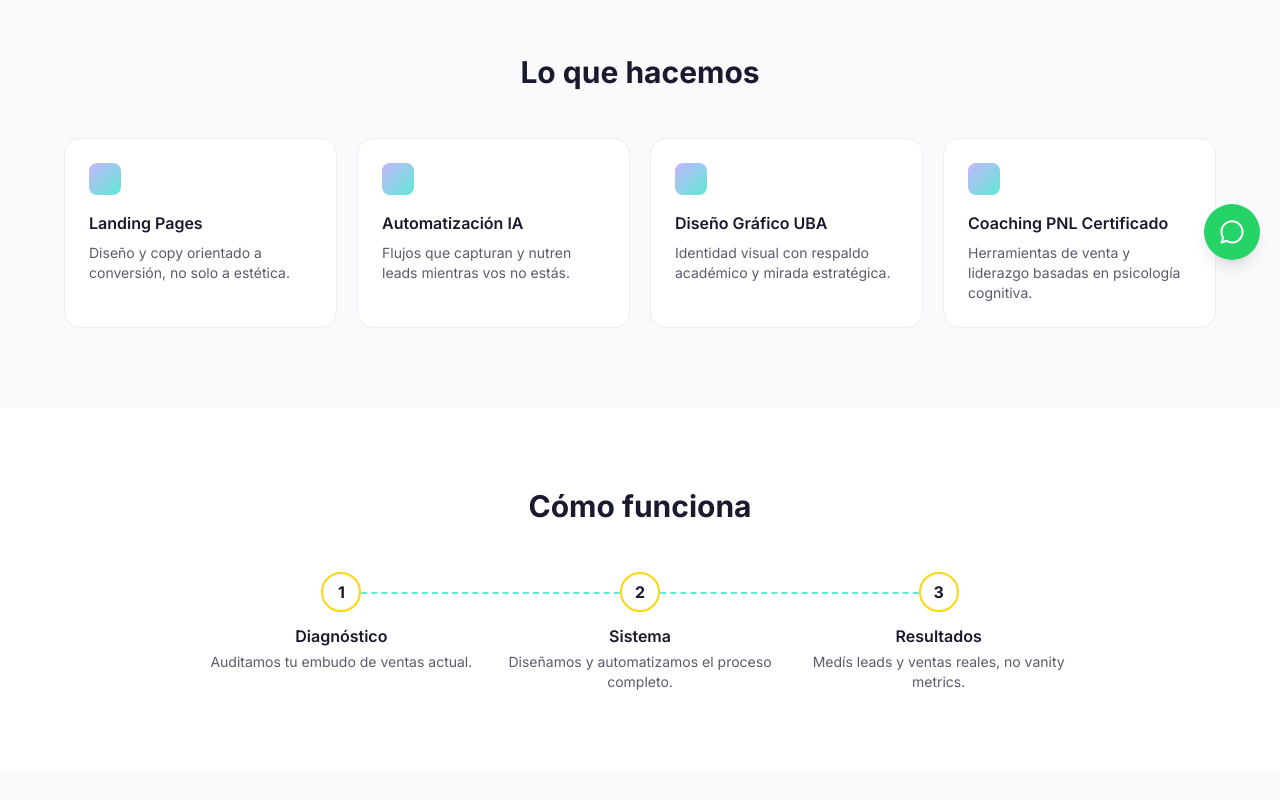
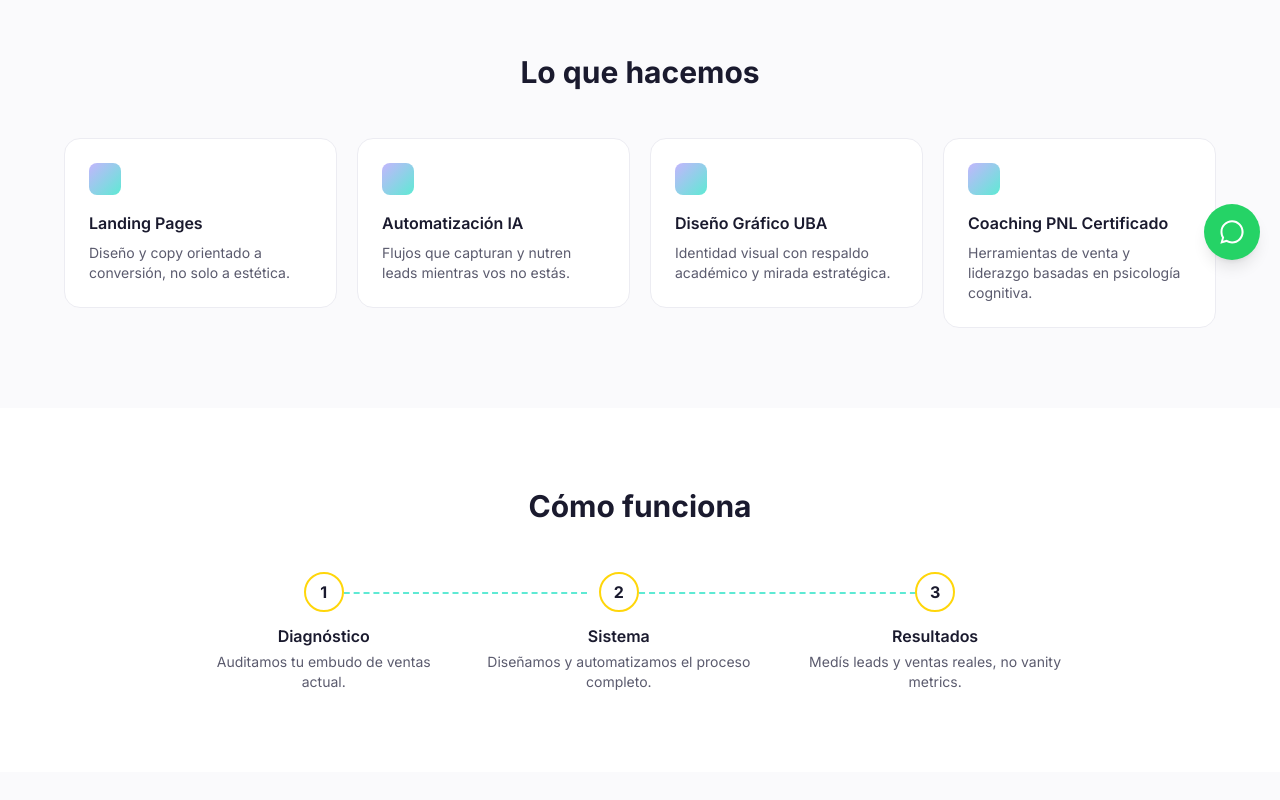
Before and after one commit to digitalntea-spec/Ants, a Next.js app: page / in a window 1280 px wide. Shown: the part 520-1320 px from the top of the page. Built offline with nearby package versions, Linux system fonts and the light colour scheme.

Commit message:
feat: animaciones de scroll-reveal con Framer Motion

```diff
--- a/src/components/ComoFunciona.tsx
+++ b/src/components/ComoFunciona.tsx
@@ -1,4 +1,5 @@
 import { pasos } from "@/data/content";
+import Reveal from "./Reveal";
 
 export default function ComoFunciona() {
   return (
@@ -9,7 +10,8 @@ export default function ComoFunciona() {
         </h2>
         <div className="flex flex-col md:flex-row gap-10 md:gap-0">
           {pasos.map((paso, i) => (
-            <div key={paso.numero} className="flex-1 relative text-center px-4">
+            <Reveal key={paso.numero} delay={i * 0.12}>
+              <div className="flex-1 relative text-center px-4">
                 <div className="relative z-10 mx-auto w-10 h-10 rounded-full bg-ants-surface border-2 border-ants-amarillo flex items-center justify-center font-bold text-ants-ink mb-3">
                   {paso.numero}
                 </div>
@@ -22,6 +24,7 @@ export default function ComoFunciona() {
                   />
                 )}
               </div>
+            </Reveal>
           ))}
         </div>
       </div>
--- /dev/null
+++ b/src/components/Reveal.tsx
@@ -0,0 +1,23 @@
+"use client";
+
+import { motion } from "framer-motion";
+import { ReactNode } from "react";
+
+export default function Reveal({
+  children,
+  delay = 0,
+}: {
+  children: ReactNode;
+  delay?: number;
+}) {
+  return (
+    <motion.div
+      initial={{ opacity: 0, y: 24 }}
+      whileInView={{ opacity: 1, y: 0 }}
+      viewport={{ once: true, margin: "-80px" }}
+      transition={{ duration: 0.5, delay }}
+    >
+      {children}
+    </motion.div>
+  );
+}
--- a/src/components/Servicios.tsx
+++ b/src/components/Servicios.tsx
@@ -1,4 +1,5 @@
 import { servicios } from "@/data/content";
+import Reveal from "./Reveal";
 
 export default function Servicios() {
   return (
@@ -8,15 +9,14 @@ export default function Servicios() {
           Lo que hacemos
         </h2>
         <div className="grid grid-cols-1 sm:grid-cols-2 lg:grid-cols-4 gap-5">
-          {servicios.map((servicio) => (
-            <div
-              key={servicio.titulo}
-              className="rounded-2xl border border-ants-border bg-ants-surface p-6 hover:shadow-md transition-shadow"
-            >
-              <div className="w-8 h-8 rounded-lg bg-gradient-to-br from-ants-lila to-ants-menta mb-4" />
-              <h3 className="font-semibold text-ants-ink mb-2">{servicio.titulo}</h3>
-              <p className="text-sm text-ants-ink-muted">{servicio.descripcion}</p>
-            </div>
+          {servicios.map((servicio, i) => (
+            <Reveal key={servicio.titulo} delay={i * 0.08}>
+              <div className="rounded-2xl border border-ants-border bg-ants-surface p-6 hover:shadow-md transition-shadow">
+                <div className="w-8 h-8 rounded-lg bg-gradient-to-br from-ants-lila to-ants-menta mb-4" />
+                <h3 className="font-semibold text-ants-ink mb-2">{servicio.titulo}</h3>
+                <p className="text-sm text-ants-ink-muted">{servicio.descripcion}</p>
+              </div>
+            </Reveal>
           ))}
         </div>
       </div>
--- a/src/components/SobreNosotros.tsx
+++ b/src/components/SobreNosotros.tsx
@@ -1,4 +1,5 @@
 import { sobreNosotros } from "@/data/content";
+import Reveal from "./Reveal";
 
 export default function SobreNosotros() {
   return (
@@ -7,6 +8,7 @@ export default function SobreNosotros() {
         <div className="rounded-2xl bg-ants-surface border border-dashed border-ants-border h-64 flex items-center justify-center text-ants-ink-muted text-sm">
           Foto del equipo (reemplazar en public/)
         </div>
+        <Reveal>
           <div>
             <h2 className="text-2xl md:text-3xl font-bold text-ants-ink mb-4">Sobre nosotros</h2>
             <p className="text-ants-ink-muted mb-6">{sobreNosotros.texto}</p>
@@ -21,6 +23,7 @@ export default function SobreNosotros() {
               ))}
             </div>
           </div>
+        </Reveal>
       </div>
     </section>
   );
--- a/src/components/Testimonios.tsx
+++ b/src/components/Testimonios.tsx
@@ -1,4 +1,5 @@
 import { testimonios } from "@/data/content";
+import Reveal from "./Reveal";
 
 export default function Testimonios() {
   return (
@@ -9,16 +10,15 @@ export default function Testimonios() {
         </h2>
         <div className="flex md:grid md:grid-cols-3 gap-5 overflow-x-auto snap-x snap-mandatory pb-4 md:overflow-visible md:pb-0">
           {testimonios.map((testimonio, i) => (
-            <div
-              key={i}
-              className="min-w-[80%] sm:min-w-[60%] md:min-w-0 snap-center rounded-2xl border border-ants-border bg-ants-bg p-6"
-            >
+            <Reveal key={i} delay={i * 0.08}>
+              <div className="min-w-[80%] sm:min-w-[60%] md:min-w-0 snap-center rounded-2xl border border-ants-border bg-ants-bg p-6">
                 <p className="text-sm text-ants-ink-muted mb-4">&ldquo;{testimonio.texto}&rdquo;</p>
                 <p className="text-sm font-semibold text-ants-ink">
                   {testimonio.nombre}{" "}
                   <span className="font-normal text-ants-ink-muted">— {testimonio.empresa}</span>
                 </p>
               </div>
+            </Reveal>
           ))}
         </div>
       </div>
```
Lines whose indentation alone changed are shown as unchanged.
